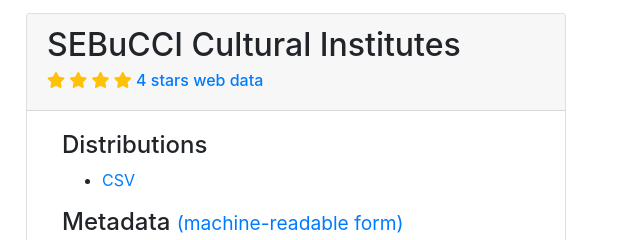
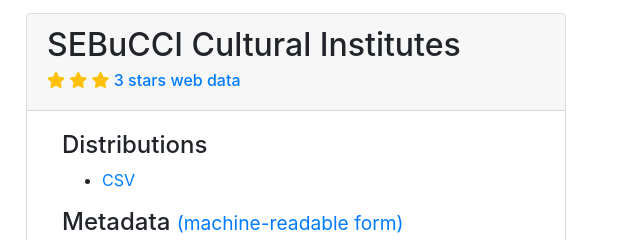
Before and after one commit to ProjectOpenAccess/ProjectOpenAccess.github.io, a plain HTML site: page index.html in a window 1280 px wide. Shown: the part 471-711 px from the top of the page, 629-1269 px from the left. Drawn offline with nearby package versions, Linux system fonts and the light colour scheme.

Commit message:
Update index.html

```diff
--- a/index.html
+++ b/index.html
@@ -209,9 +209,8 @@
                 <i class="fas fa-star"></i>
                 <i class="fas fa-star"></i>
                 <i class="fas fa-star"></i>
-                <i class="fas fa-star"></i>
               </span>
-              <a target="_blank" href="https://5stardata.info/en/#what-are-the-costs--benefits-of--web-data">4
+              <a target="_blank" href="https://5stardata.info/en/#what-are-the-costs--benefits-of--web-data">3
                 stars
                 web data</a>
             </h6>
```
